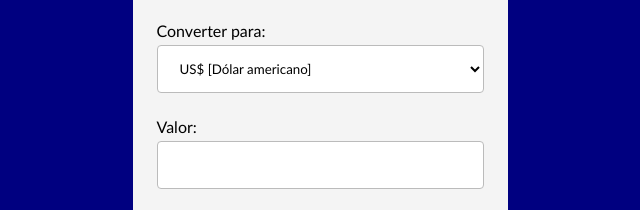
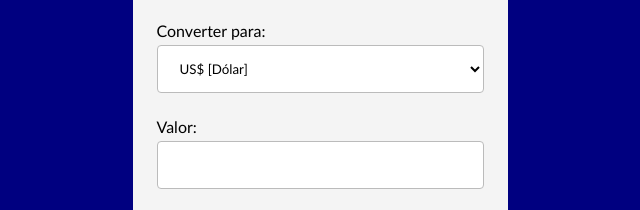
Before and after one commit to anderson-br-ti/convert-coins, a plain HTML site: page index.html in a window 1280 px wide. Shown: the part 342-552 px from the top of the page, 320-960 px from the left. Drawn offline with Linux system fonts and the light colour scheme; files whose address does not match are found by name.

Commit message:
Add files via upload

```diff
--- a/index.html
+++ b/index.html
@@ -19,8 +19,10 @@
         </select>
         <p class="initial-texts">Converter para:</p>
         <select class="currency-to-convert">
-            <option value="dollar">US$ [Dólar americano]</option>
+            <option value="dollar">US$ [Dólar]</option>
             <option value="euro">€ [Euro]</option>
+            <option value="libra">£ [Libra]</option>
+            <option value="cad">CAD$ [Dólar canadense]</option>
         </select>
         <p class="initial-texts">Valor:</p>
         <input type="number" class="initial-value">
```
